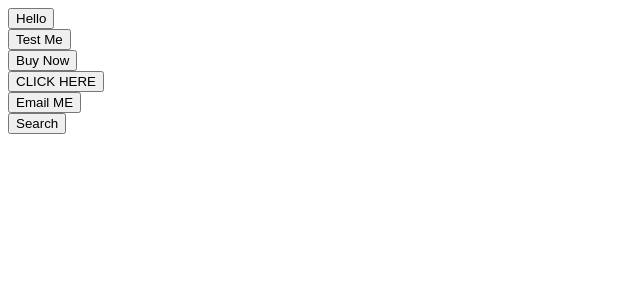
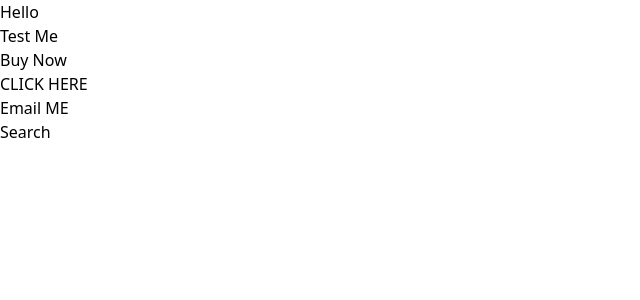
Before and after one commit to blksmk8483/comps, a React (Create React App) app: page / in a window 1280 px wide. Shown: the top 300 px of the page, without its empty margins (0-640 px from the left). Built offline with nearby package versions, Linux system fonts and the light colour scheme.

Commit message:
added Tailwind framework

```diff
--- a/package.json
+++ b/package.json
@@ -35,5 +35,8 @@
       "last 1 firefox version",
       "last 1 safari version"
     ]
+  },
+  "devDependencies": {
+    "tailwindcss": "^3.2.6"
   }
 }
--- /dev/null
+++ b/src/index.css
@@ -0,0 +1,3 @@
+@tailwind base;
+@tailwind components;
+@tailwind utilities;
--- a/src/index.js
+++ b/src/index.js
@@ -1,6 +1,8 @@
+import './index.css';
 import React from "react";
 import ReactDOM from "react-dom/client";
 import App from './App';
+
 
 const el = document.getElementById('root');
 const root = ReactDOM.createRoot(el);
--- /dev/null
+++ b/tailwind.config.js
@@ -0,0 +1,10 @@
+/** @type {import('tailwindcss').Config} */
+module.exports = {
+  content: [
+    "./src/**/*.{js,jsx,ts,tsx}",
+  ],
+  theme: {
+    extend: {},
+  },
+  plugins: [],
+}
```
Also changed, not shown: 1 other file (tests, documents, lock files or other folders).
